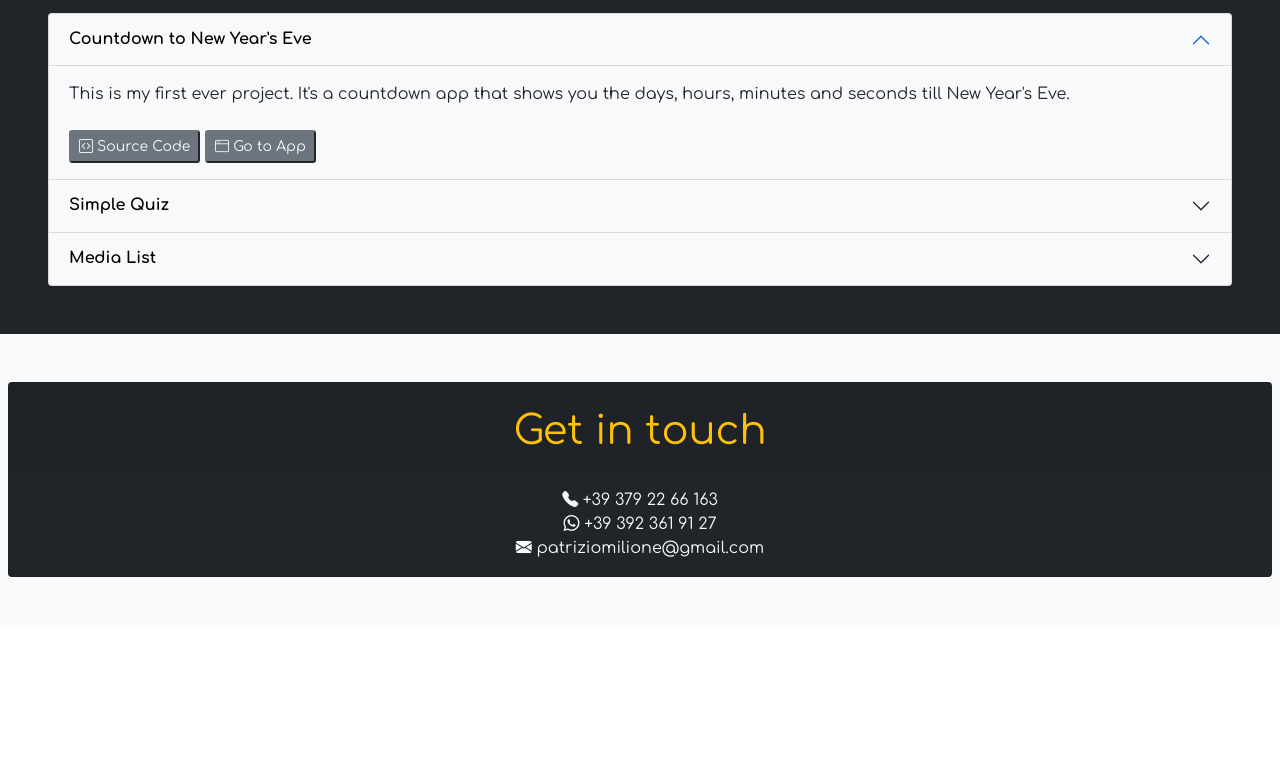
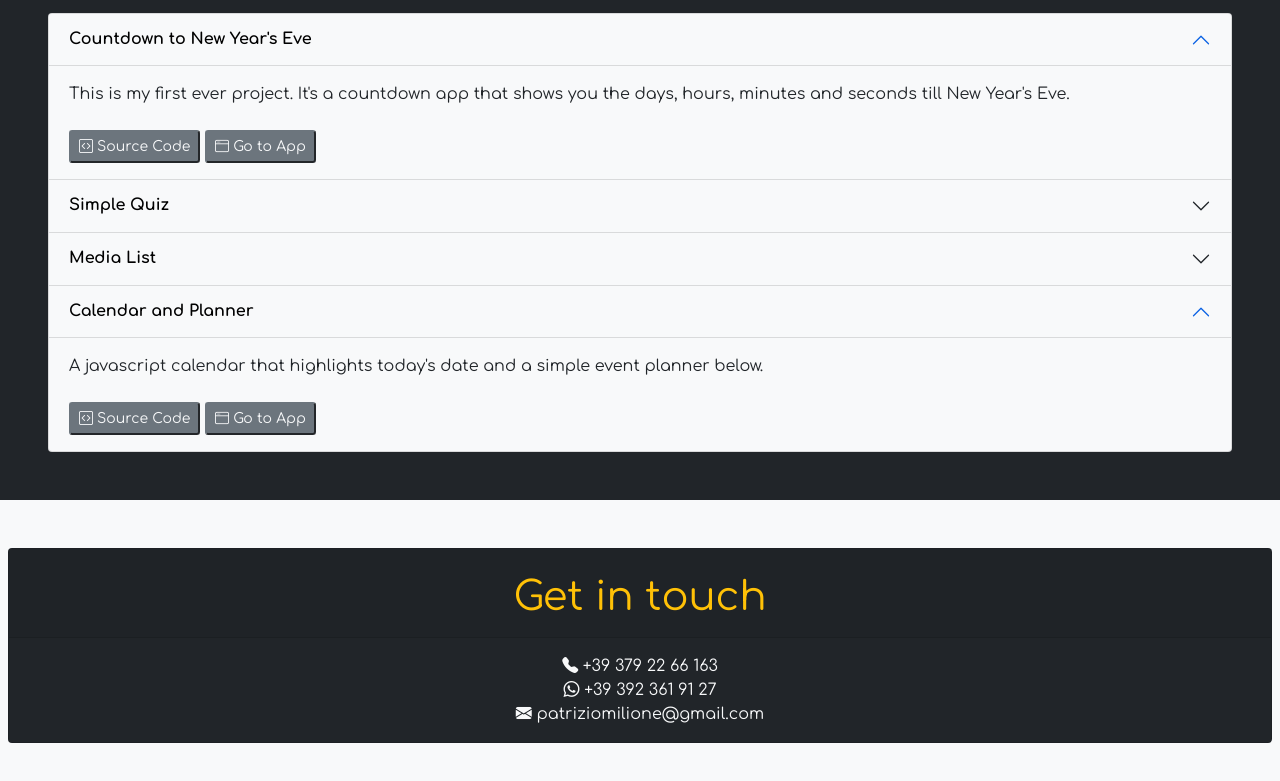
Before and after one commit to patriziomadferitmilione/portfolio.github.io, a plain HTML site: page index.html in a window 1280 px wide. Shown: the part 1671-2452 px from the top of the page. Before the commit the page ends 2296 px from the top, so only its background shows below. Drawn offline with nearby package versions, Linux system fonts and the light colour scheme.

Commit message:
Update index.html

```diff
--- a/index.html
+++ b/index.html
@@ -218,6 +218,24 @@
                 </div>
             </div>
             </div>
+            <div class="accordion-item">
+                <h2 class="accordion-header" id="countdown">
+                    <button class="accordion-button" type="button" data-bs-toggle="collapse" data-bs-target="#collapseFour" aria-expanded="false" aria-controls="collapseFour">
+                    <strong>Calendar and Planner</strong>
+                    </button>
+                </h2>
+                <div id="collapseFour" class="accordion-collapse collapse show" aria-labelledby="headingFour" data-bs-parent="#projects-accordion">
+                    <div class="accordion-body">
+                    <p>A javascript calendar that highlights today's date and a simple event planner below.</p>
+                    <button class="btn-sm btn-secondary t-2">
+                        <a href="https://github.com/patriziomadferitmilione/calendar.github.io" target="_blank"><i class="bi bi-code-square"></i> Source Code</a>
+                    </button>
+                    <button class="btn-sm btn-secondary mt-2">
+                        <a href="https://patriziomadferitmilione.github.io/calendar.github.io/" target="_blank"><i class="bi bi-window"></i> Go to App</a>
+                    </button>
+                    </div>
+                </div>
+                </div>
         </div>
     </section>
 
```
